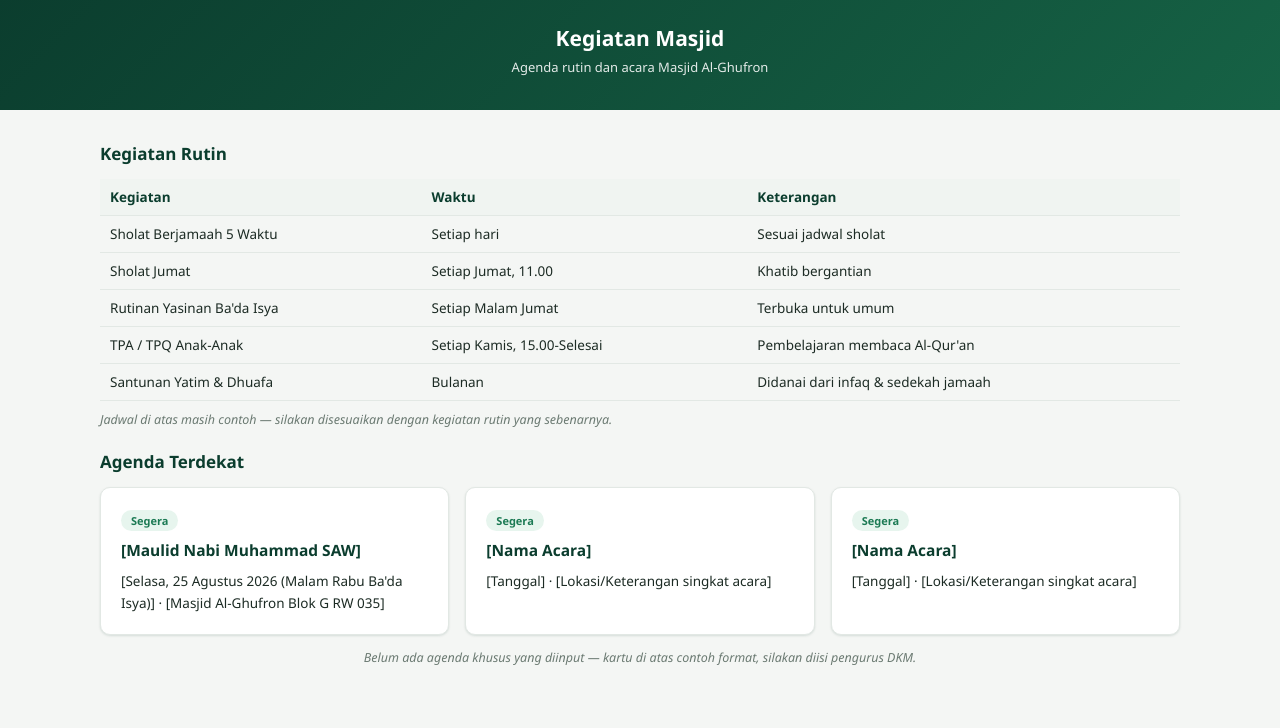
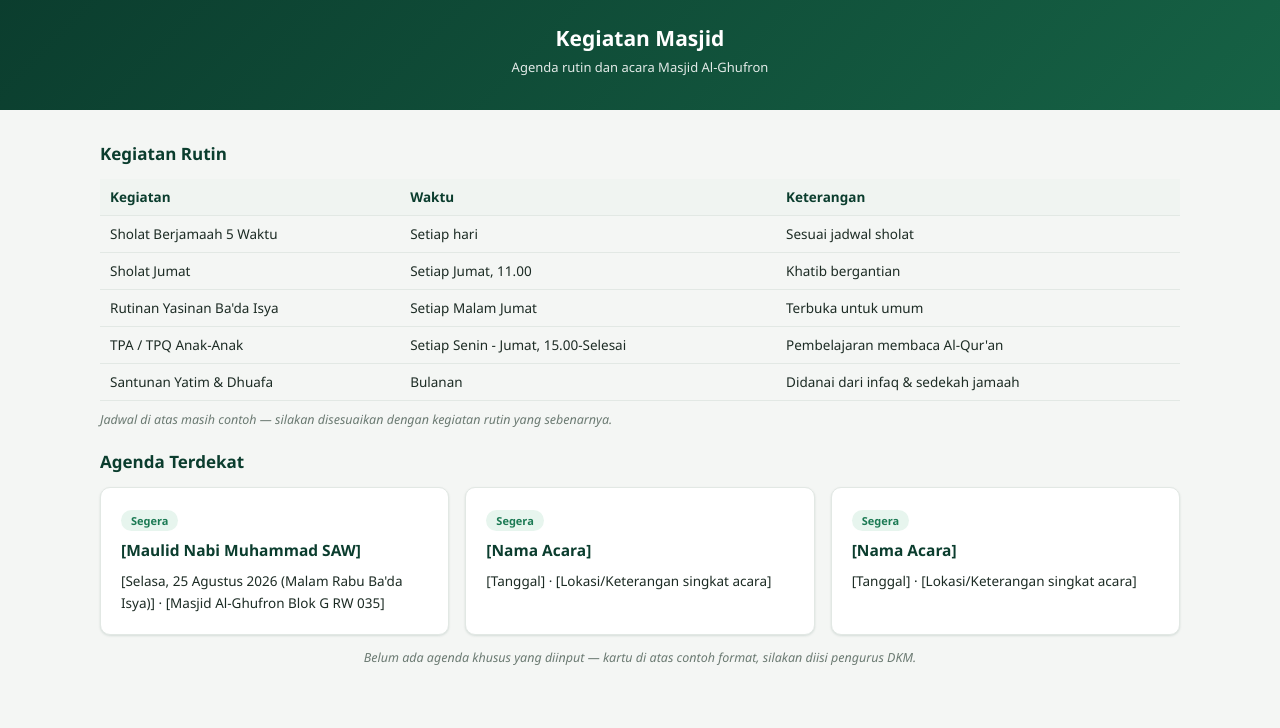
Before and after one commit to basten08/masjid-al-ghufron, a website: page public/kegiatan.html in a window 1280 px wide. Shown: the part 72-800 px from the top of the page. Drawn offline with Linux system fonts and the light colour scheme.

Commit message:
Perbarui jadwal TPA/TPQ menjadi Senin-Jumat

```diff
--- a/public/kegiatan.html
+++ b/public/kegiatan.html
@@ -59,7 +59,7 @@
           </tr>
           <tr>
             <td>TPA / TPQ Anak-Anak</td>
-            <td>Setiap Kamis, 15.00-Selesai</td>
+            <td>Setiap Senin - Jumat, 15.00-Selesai</td>
             <td>Pembelajaran membaca Al-Qur'an</td>
           </tr>
           <tr>
```
